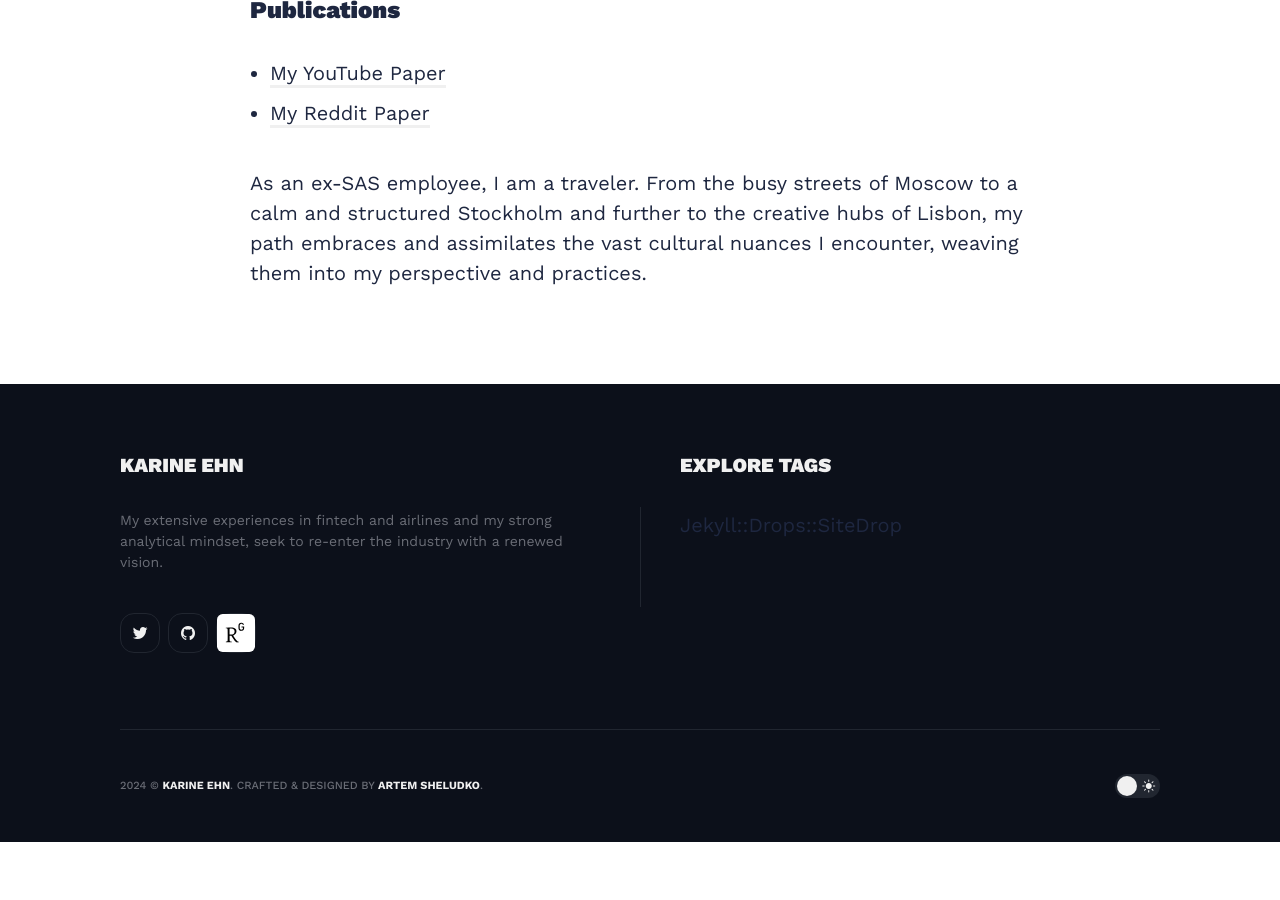
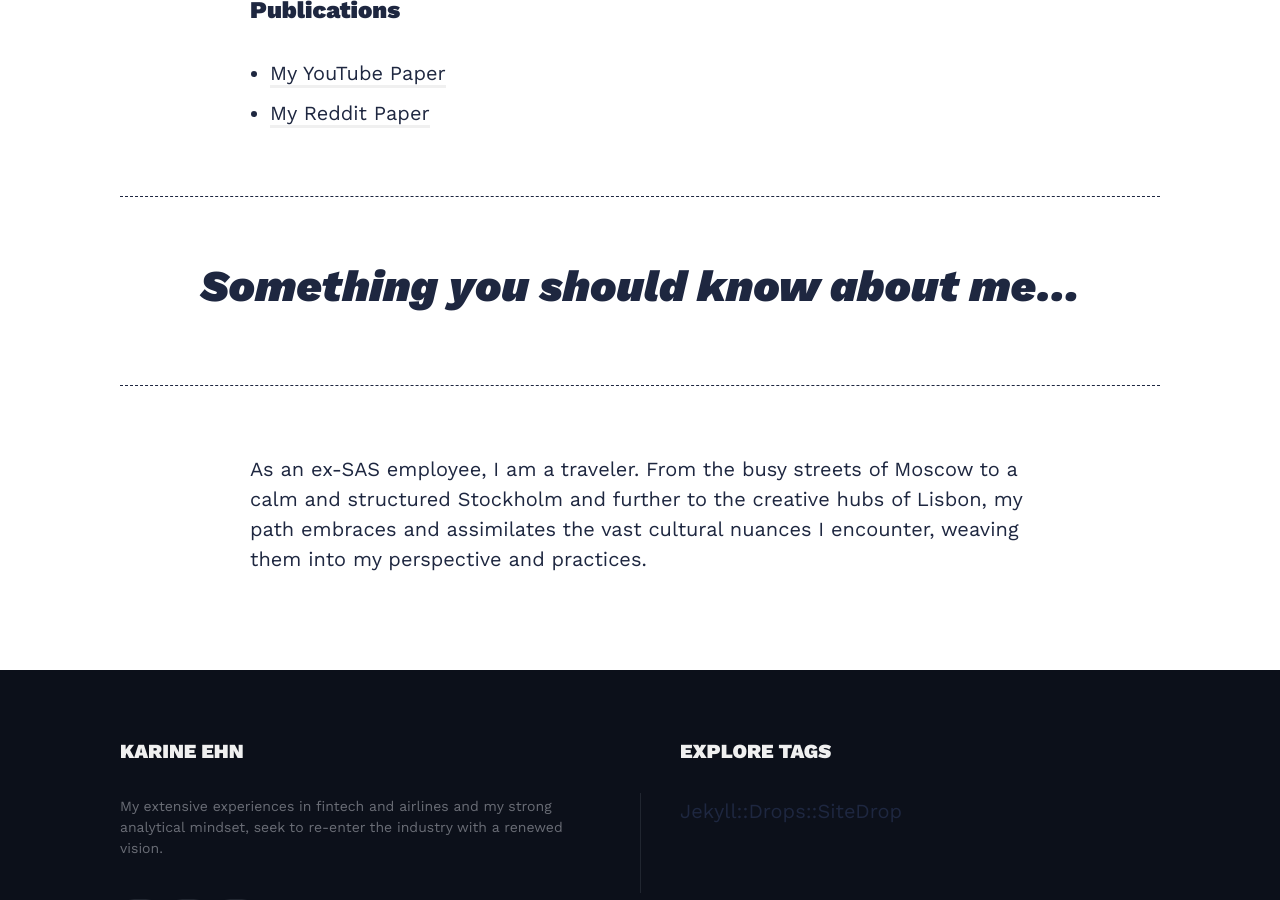
Before and after one commit to kargam0167/kargam0167.github.io, a Jekyll site: the page built from _pages/about.md, in a window 1280 px wide and 900 px high, scrolled down 2479 px. Built offline with Jekyll 4.4.1, drawn with Linux system fonts in a browser that asks for light colours; nearby versions of some CDN libraries; before the commit the page ends 3321 px from its top, so only the background shows below that.

Commit message:
Update about.md

```diff
--- a/_pages/about.md
+++ b/_pages/about.md
@@ -35,5 +35,6 @@ I've spent four years researching social media, collecting and understanding the
   </div>
 </div>
 
+> Something you should know about me...
 
 As an ex-SAS employee, I am a traveler. From the busy streets of Moscow to a calm and structured Stockholm and further to the creative hubs of Lisbon, my path embraces and assimilates the vast cultural nuances I encounter, weaving them into my perspective and practices.
```
